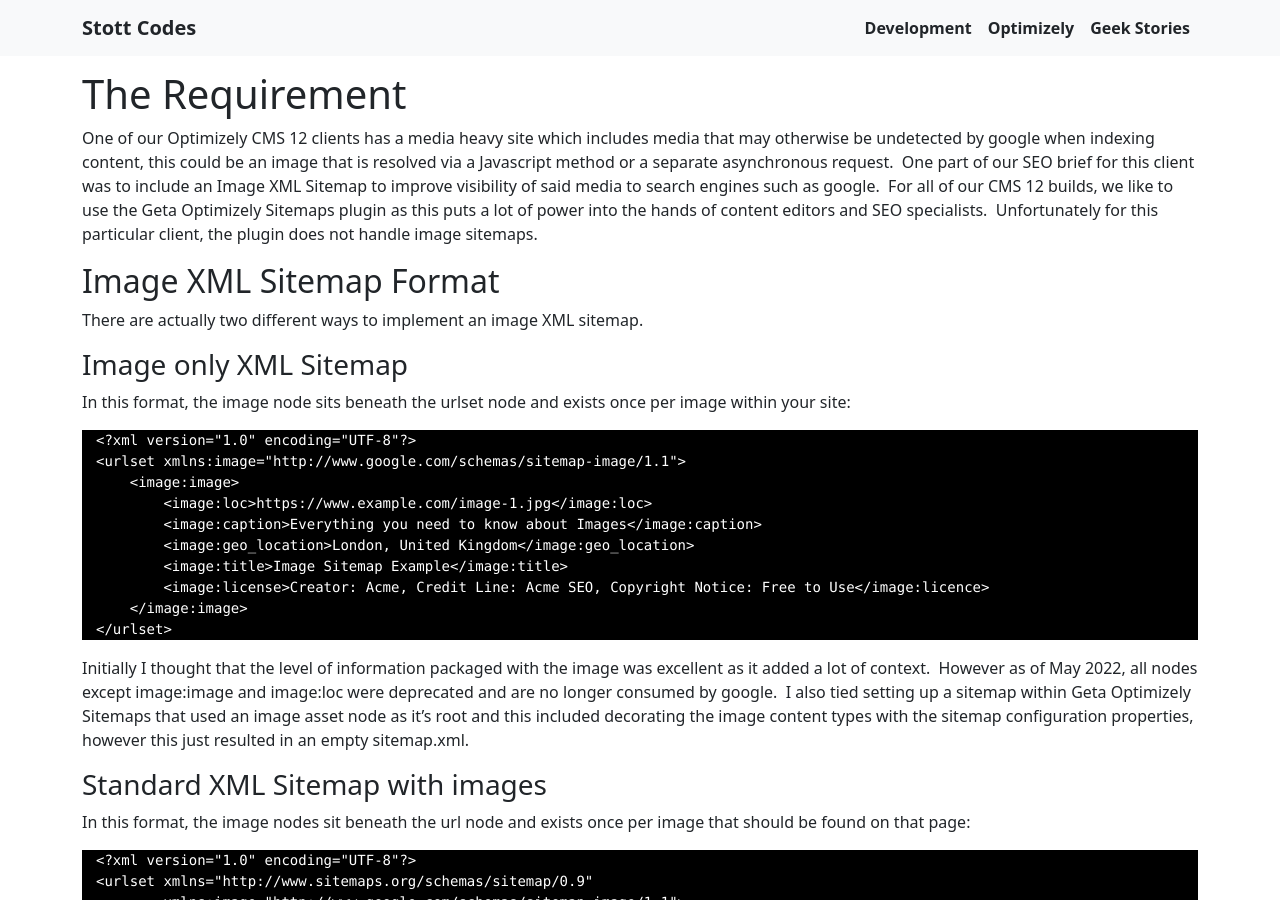
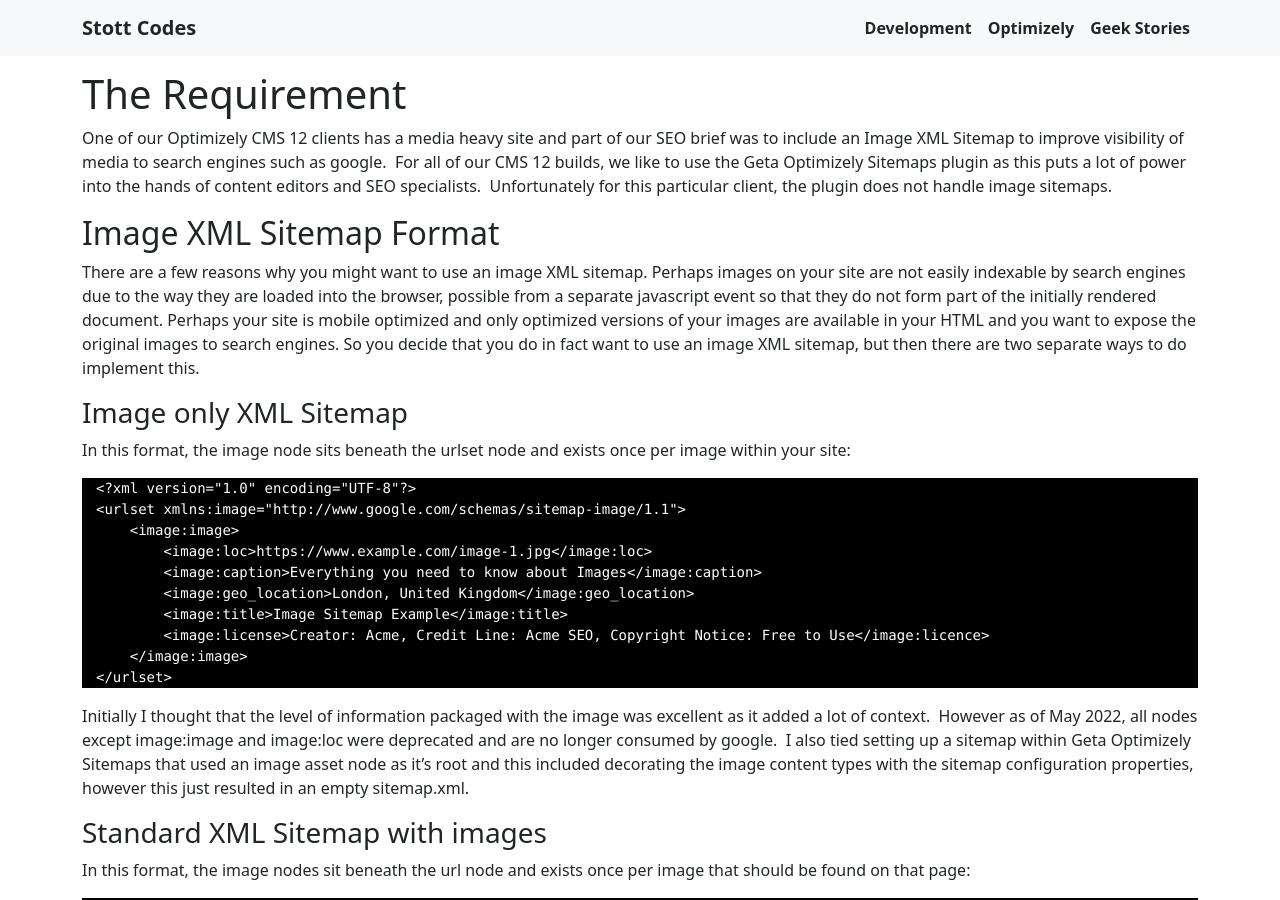
Before and after one commit to GeekInTheNorth/GeekInTheNorth.github.io, a Jekyll site: the page built from _posts/2023-07-31-extending-geta-optimizely-sitemaps.md, in a window 1280 px wide and 900 px high. Built offline with Jekyll 4.4.1, drawn with Linux system fonts in a browser that asks for light colours.

Commit message:
Update 2023-07-31-extending-geta-optimizely-sitemaps.md

```diff
--- a/_posts/2023-07-31-extending-geta-optimizely-sitemaps.md
+++ b/_posts/2023-07-31-extending-geta-optimizely-sitemaps.md
@@ -10,11 +10,11 @@ category:
 
 # The Requirement
 
-One of our Optimizely CMS 12 clients has a media heavy site which includes media that may otherwise be undetected by google when indexing content, this could be an image that is resolved via a Javascript method or a separate asynchronous request.  One part of our SEO brief for this client was to include an Image XML Sitemap to improve visibility of said media to search engines such as google.  For all of our CMS 12 builds, we like to use the Geta Optimizely Sitemaps plugin as this puts a lot of power into the hands of content editors and SEO specialists.  Unfortunately for this particular client, the plugin does not handle image sitemaps.
+One of our Optimizely CMS 12 clients has a media heavy site and part of our SEO brief was to include an Image XML Sitemap to improve visibility of media to search engines such as google.  For all of our CMS 12 builds, we like to use the Geta Optimizely Sitemaps plugin as this puts a lot of power into the hands of content editors and SEO specialists.  Unfortunately for this particular client, the plugin does not handle image sitemaps.
 
 ## Image XML Sitemap Format
 
-There are actually two different ways to implement an image XML sitemap.
+There are a few reasons why you might want to use an image XML sitemap.  Perhaps images on your site are not easily indexable by search engines due to the way they are loaded into the browser, possible from a separate javascript event so that they do not form part of the initially rendered document.  Perhaps your site is mobile optimized and only optimized versions of your images are available in your HTML and you want to expose the original images to search engines.  So you decide that you do in fact want to use an image XML sitemap, but then there are two separate ways to do implement this.
 
 ### Image only XML Sitemap
 
```
